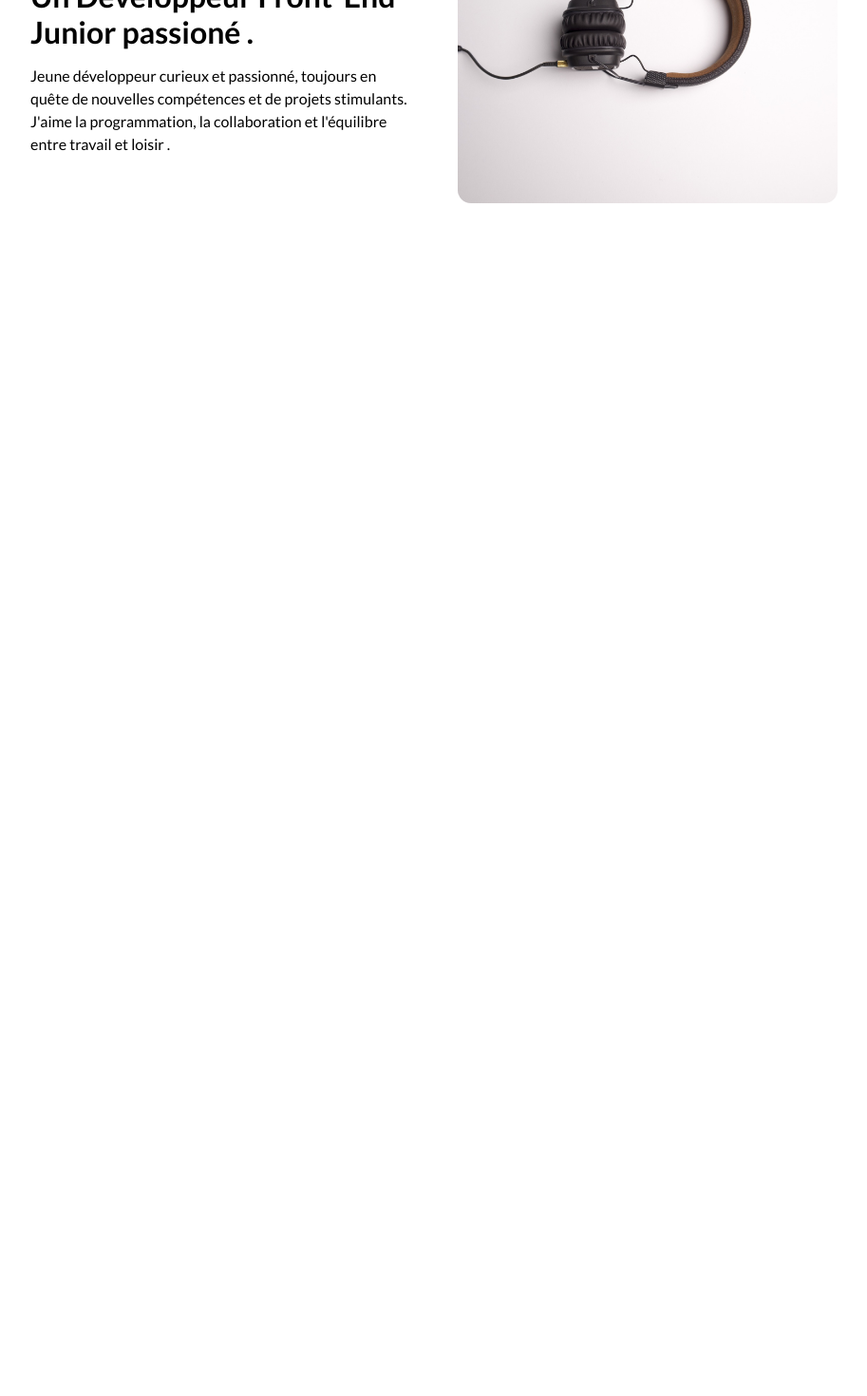
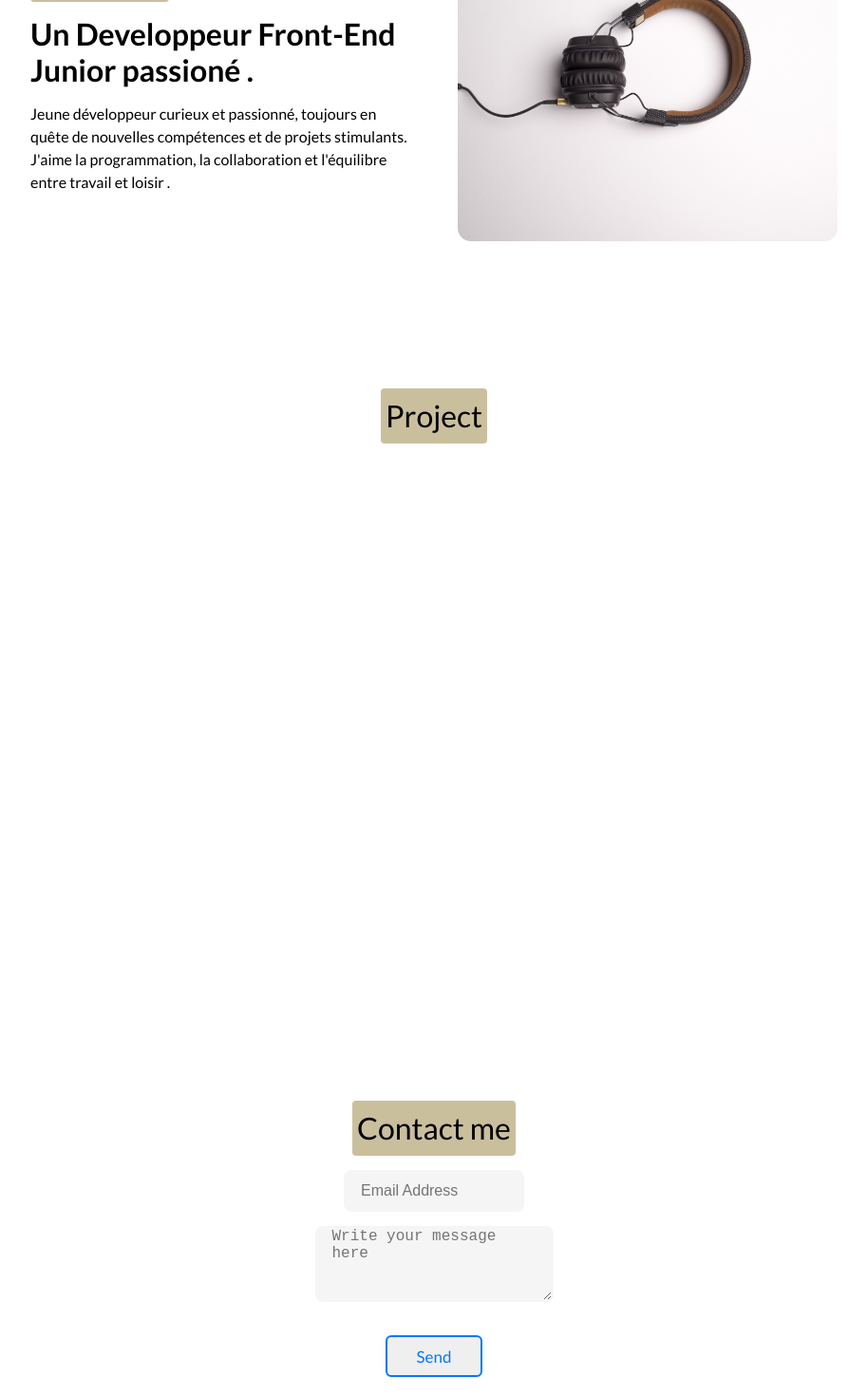
Before and after one commit to CedricFriscia/Portfolio-React, a React (Vite) app: page / in a window 1280 px wide. Shown: the part 1001-2471 px from the top of the page at 95% size, without its empty margins (183-1096 px from the left). Before the commit the page ends 1280 px from the top, so only its background shows below. Built offline with nearby package versions, Linux system fonts and the light colour scheme.

Commit message:
user can send email

```diff
--- a/src/App.jsx
+++ b/src/App.jsx
@@ -3,6 +3,8 @@ import React from "react";
 // IMPORT COMPONENTS
 import Landing from "./Pages/Landing";
 import About from "./Pages/About";
+import Project from "./Pages/Project";
+import Contact from "./Pages/Contact";
 
 // IMPORT CSS
 import "./css/reset.css";
@@ -13,6 +15,8 @@ const App = () => {
     <div className="container">
       <Landing />
       <About />
+      <Project />
+      <Contact />
     </div>
   );
 };
--- a/src/Pages/About/styles.scss
+++ b/src/Pages/About/styles.scss
@@ -1,6 +1,6 @@
 .about {
   width: auto;
-  height: 60vh;
+  height: 70vh;
 
   display: flex;
   justify-content: center;
@@ -19,7 +19,7 @@
 
   &__me {
     text-align: end;
-    background-color: #bbb193;
+    background-color: #cabf9d;
     font-size: 2rem;
     border-radius: 4px;
     padding: 5px;
--- /dev/null
+++ b/src/Pages/Contact/index.jsx
@@ -0,0 +1,40 @@
+import React from "react";
+import "./styles.scss";
+
+const Contact = () => {
+  return (
+    <div className="contact" id="contact">
+      <h3 className="contact__title">Contact me</h3>
+      <form
+        className="contact__form"
+        action="https://formsubmit.co/cedricfriscia@gmail.com"
+        method="POST"
+      >
+        {/* <input
+          type="hidden"
+          name="_next"
+          value="https://yourdomain.co/thanks.html"
+        /> */}
+        <input
+          className="contact__input"
+          type="email"
+          name="email"
+          placeholder="Email Address"
+          required
+        />
+        <textarea
+          className="contact__input-text"
+          name="name"
+          required
+          placeholder="Write your message here"
+        />
+
+        <button className="contact__button" type="submit">
+          Send
+        </button>
+      </form>
+    </div>
+  );
+};
+
+export default Contact;
--- /dev/null
+++ b/src/Pages/Contact/styles.scss
@@ -0,0 +1,63 @@
+.contact {
+  height: 100%;
+
+  &__title {
+    margin: auto;
+    width: fit-content;
+    height: fit-content;
+    background-color: #cabf9d;
+    font-size: 2rem;
+    border-radius: 4px;
+    padding: 5px;
+    margin-bottom: 15px;
+  }
+
+  &__form {
+    display: flex;
+    flex-direction: column;
+    align-items: center;
+  }
+  &__input {
+    max-width: 190px;
+    height: 44px;
+    background-color: #05060f0a;
+    border-radius: 0.5rem;
+    padding: 0 1rem;
+    border: 2px solid transparent;
+    font-size: 1rem;
+    margin-bottom: 15px;
+  }
+
+  &__input-text {
+    height: 5rem;
+    background-color: #05060f0a;
+    border-radius: 0.5rem;
+    padding: 0 1rem;
+    border: 2px solid transparent;
+    font-size: 1rem;
+    margin-bottom: 15px;
+  }
+
+  &__button {
+    --color: #0077ff;
+    font-family: inherit;
+    display: inline-block;
+    width: 6em;
+    height: 2.6em;
+    line-height: 2.5em;
+    overflow: hidden;
+    margin: 20px;
+    font-size: 17px;
+    z-index: 1;
+    color: var(--color);
+    border: 2px solid var(--color);
+    border-radius: 6px;
+    position: relative;
+  }
+
+  &__button:hover {
+    cursor: pointer;
+    color: black;
+    border: 2px solid black;
+  }
+}
--- /dev/null
+++ b/src/Pages/Project/index.jsx
@@ -0,0 +1,13 @@
+import React from "react";
+
+import "./styles.scss";
+
+const Project = () => {
+  return (
+    <div id="project" className="project">
+      <h3 className="project__title">Project</h3>
+    </div>
+  );
+};
+
+export default Project;
--- /dev/null
+++ b/src/Pages/Project/styles.scss
@@ -0,0 +1,19 @@
+.project {
+  display: flex;
+  justify-content: center;
+  padding-top: 50px;
+  height: 100vh;
+  width: 70vw;
+  margin: auto;
+
+  &__title {
+    display: flex;
+    justify-content: flex-end;
+    width: fit-content;
+    height: fit-content;
+    background-color: #cabf9d;
+    font-size: 2rem;
+    border-radius: 4px;
+    padding: 5px;
+  }
+}
```
